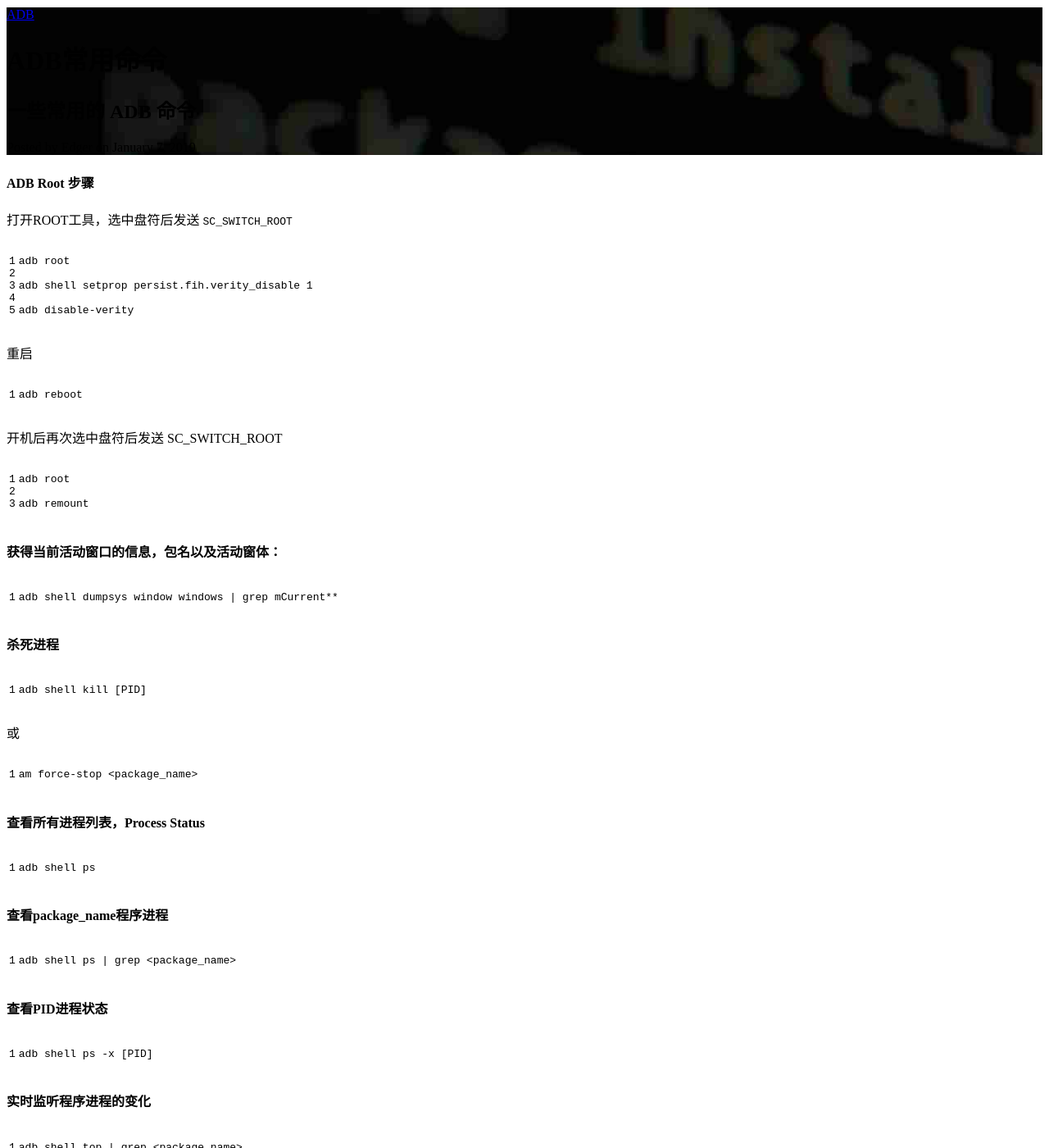
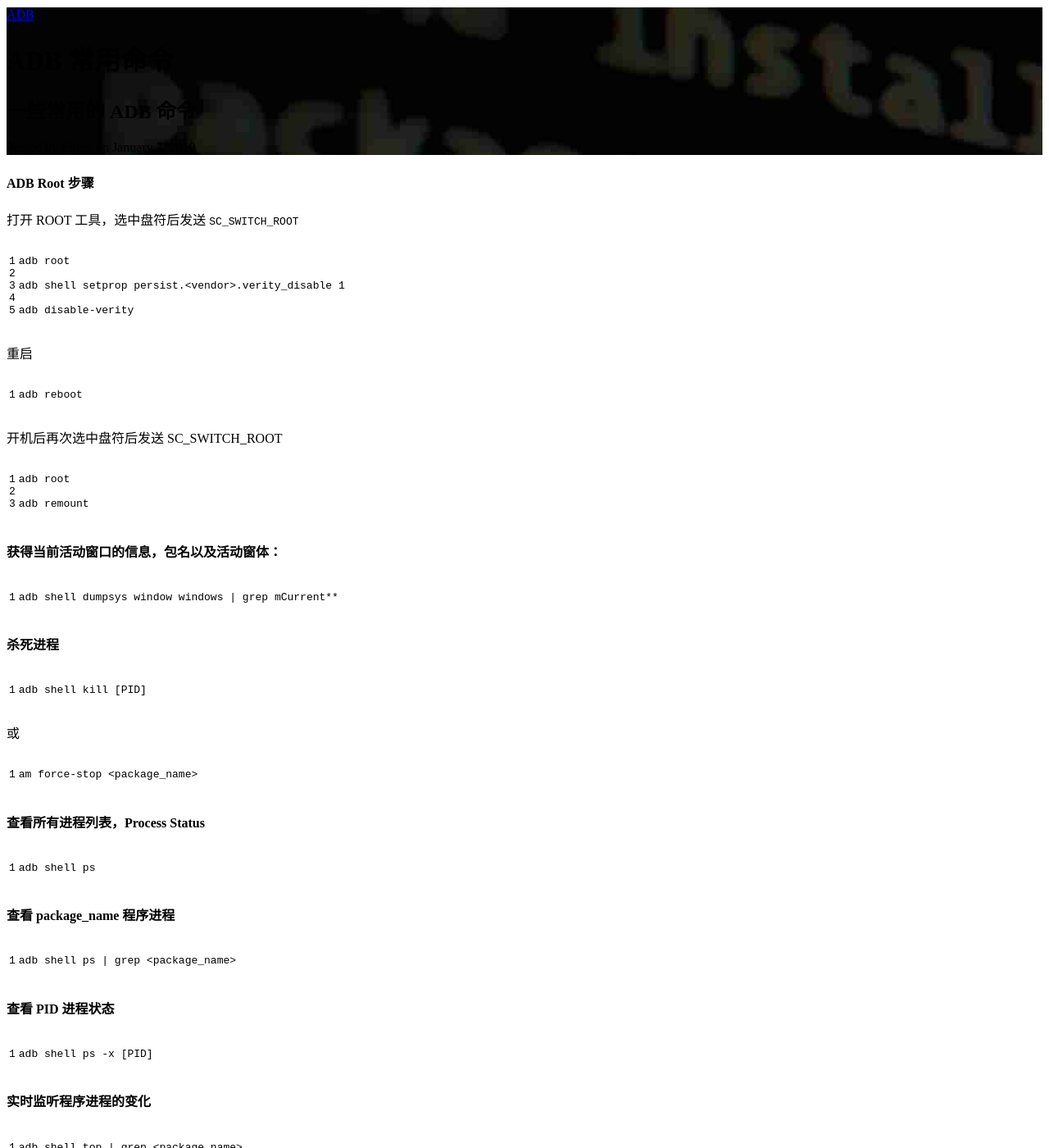
Before and after one commit to Edger/edger.github.io, a Jekyll site: the page built from _wiki/ADB-Command.md, in a window 1280 px wide and 1400 px high, scrolled down 224 px. Shown: the whole window at 82% size. Built offline with Jekyll 4.4.1, drawn with Linux system fonts in a browser that asks for light colours; comment, search, counter and statistics services are not loaded; some of the changed text lies outside the part shown.

Commit message:
Added Logcat-Command.md and updated old posts

````diff
--- a/_wiki/ADB-Command.md
+++ b/_wiki/ADB-Command.md
@@ -1,7 +1,7 @@
 ---
 layout:     wiki
-title:      "ADB常用命令"
-subtitle:   "一些常用的 ADB 命令"
+title:      "ADB 常用命令 "
+subtitle:   " 一些常用的 ADB 命令 "
 date:       2019-01-07 17:27:32
 author:     "Edger"
 header-img: "img/wiki-adb-command.jpg"
@@ -13,12 +13,12 @@
 
 #### ADB Root 步骤
 
-打开ROOT工具，选中盘符后发送 `SC_SWITCH_ROOT`
+打开 ROOT 工具，选中盘符后发送 `SC_SWITCH_ROOT`
 
 ```shell
 adb root
 
-adb shell setprop persist.fih.verity_disable 1
+adb shell setprop persist.<vendor>.verity_disable 1
 
 adb disable-verity
 ```
@@ -61,13 +61,13 @@
 adb shell ps
 ```
 
-#### 查看package_name程序进程
+#### 查看 package_name 程序进程
 
 ```
 adb shell ps | grep <package_name>
 ```
 
-#### 查看PID进程状态
+#### 查看 PID 进程状态
 
 ```shell
 adb shell ps -x [PID]
@@ -88,7 +88,7 @@
 u0_a94    13699 1734  1653292 28404   ffffffff    00000000 S com.polysaas.mdm (u:6, s:6)
 ```
 
-#### 包名管理命令，获得对应包名的对应apk路径：
+#### 包名管理命令，获得对应包名的对应 apk 路径：
 
 ```shell
 adb shell pm  path com.android.settings
@@ -100,7 +100,7 @@
 adb shell dumpsys window windows | grep "Window #"
 ```
 
-#### 获取当前activity：
+#### 获取当前 activity：
 
 方法一：
 
@@ -114,7 +114,7 @@
 adb shell dumpsys activity activities
 ```
 
-#### 查看当前与用户交互的activity
+#### 查看当前与用户交互的 activity
 
 方法一：
 
````
Also changed, not shown: _posts/2019-01-07-C++-learning.md (+12 -12 lines), _posts/2019-01-10-C++-const.md (+7 -7 lines), _posts/2019-04-17-Java-static.md (+11 -11 lines), _wiki/Logcat-command.md (added, +38 -0 lines).
